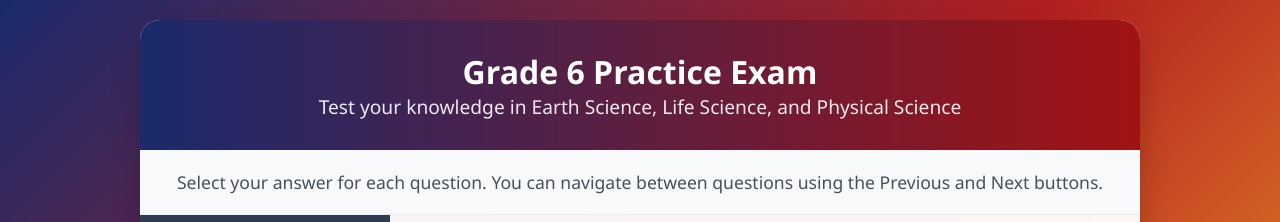
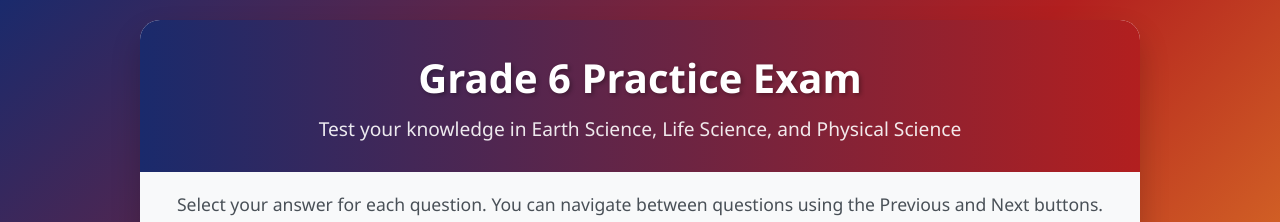
Before and after one commit to digital1221solutions-21/Exam-sample-G-6, a plain HTML site: page index.html in a window 1280 px wide. Shown: the top 222 px of the page. Drawn offline with Linux system fonts and the light colour scheme.

Commit message:
Update index.html

```diff
--- a/index.html
+++ b/index.html
@@ -30,16 +30,16 @@
         }
 
         header {
-            background: linear-gradient(to right, #1a2a6c, #a11313);
+            background: linear-gradient(to right, #1a2a6c, #b21f1f);
             color: white;
             padding: 30px;
             text-align: center;
         }
 
-        h2 {
+        h1 {
             font-size: 2.5rem;
             margin-bottom: 10px;
-            text-shadow: 2px 2px 4px rgba(0, 0, 0, 0.1);
+            text-shadow: 2px 2px 4px rgba(0, 0, 0, 0.3);
         }
 
         .subtitle {
@@ -65,7 +65,7 @@
             width: 250px;
             background-color: #2c3e50;
             color: white;
-            padding: 10px;
+            padding: 20px;
         }
 
         /* Styles for the new search section */
@@ -87,7 +87,7 @@
             font-size: 1rem;
             background-color: #34495e;
             color: white;
-
+            -moz-appearance: textfield; /* Remove arrows for Firefox */
         }
 
         .search-input::-webkit-outer-spin-button,
@@ -1190,8 +1190,6 @@
             displayQuestion();
         }
 
-V
-
         // Event listeners
         prevBtn.addEventListener('click', () => {
             if (currentQuestion > 0) {
```
